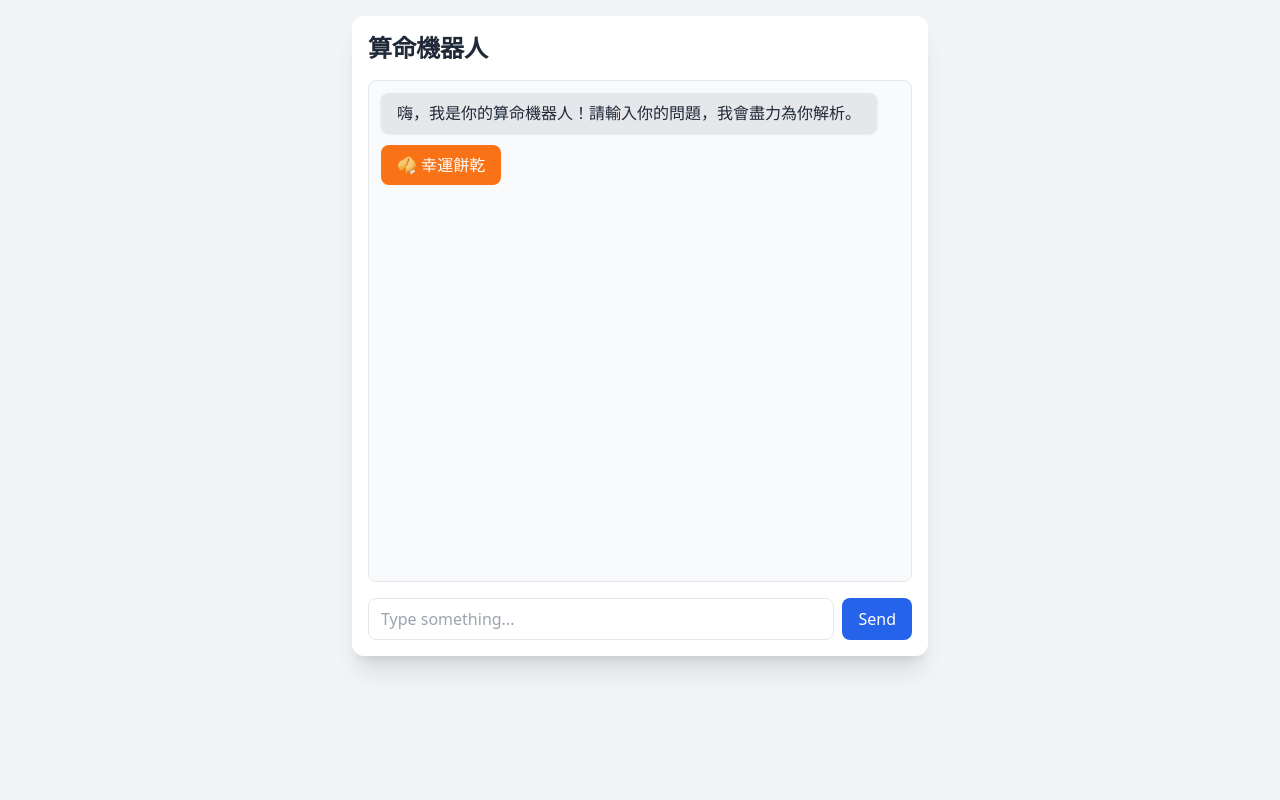
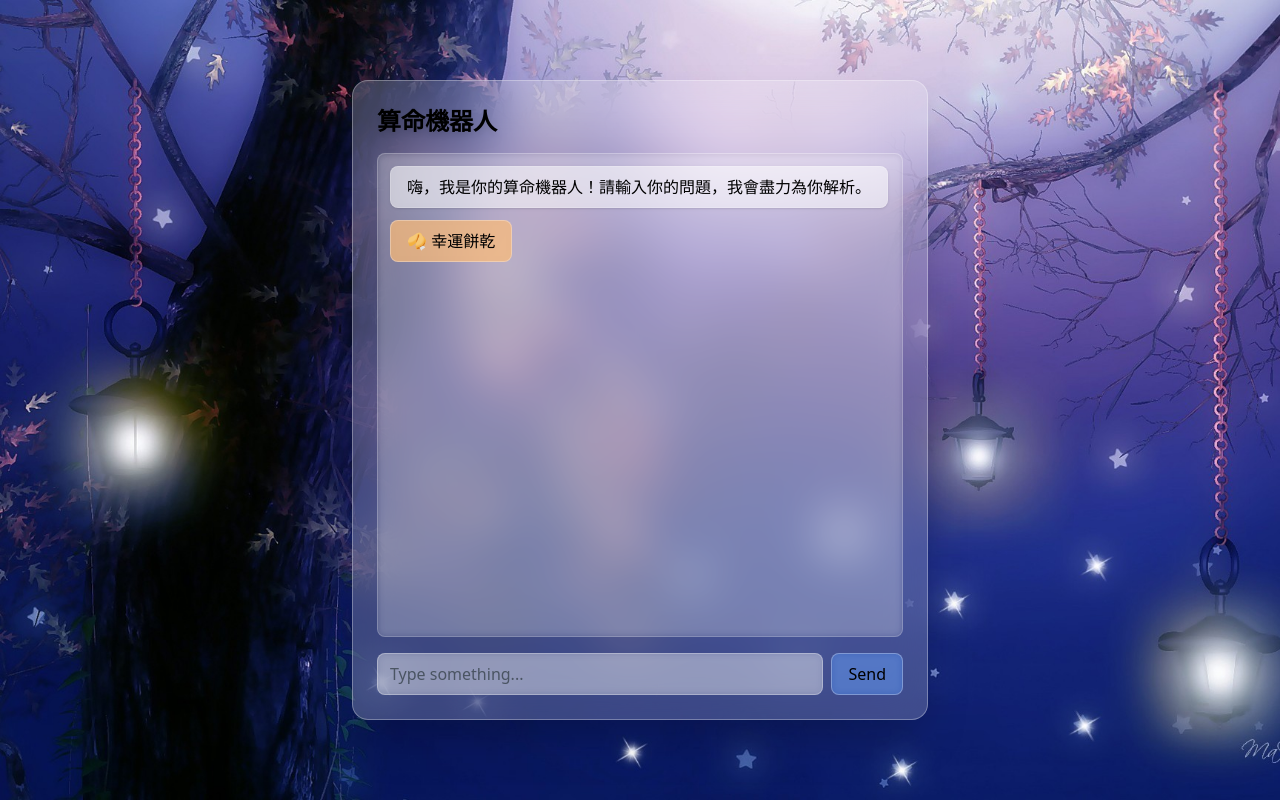
Before and after one commit to chununnn/TOC_final_project, a plain HTML site: page fronted/index.html in a window 1280 px wide. Drawn offline with nearby package versions, Linux system fonts and the light colour scheme.

Commit message:
add background

```diff
--- a/fronted/index.html
+++ b/fronted/index.html
@@ -6,26 +6,29 @@
   <script src="https://cdn.tailwindcss.com"></script>
 </head>
 
-<body class="bg-gray-100 flex justify-center py-4">
+<body class="min-h-screen bg-cover bg-center bg-no-repeat flex items-center justify-center"
+      style="background-image: url('./images/BG1.jpg');">
 
-  <!-- 白框：固定高度 + flex column -->
-  <div class="w-full max-w-xl bg-white shadow-xl rounded-xl p-4 flex flex-col h-[80vh]">
+  <!-- 玻璃感聊天框（改成黑字） -->
+  <div class="w-full max-w-xl bg-white/20 backdrop-blur-xl border border-white/30 shadow-2xl rounded-2xl p-6 flex flex-col h-[80vh] text-black">
 
-    <h1 class="text-2xl font-bold mb-4 text-gray-800">算命機器人</h1>
+    <h1 class="text-2xl font-bold mb-4 drop-shadow-lg">算命機器人</h1>
 
-    <!-- 聊天區 -->
-    <div id="chatBox" class="flex-1 overflow-y-auto border rounded-lg p-3 bg-gray-50 space-y-3"></div>
+    <!-- 聊天區（玻璃感 + 黑字） -->
+    <div id="chatBox"
+         class="flex-1 overflow-y-auto rounded-lg p-3 bg-white/10 backdrop-blur-sm border border-white/20 space-y-3 shadow-inner text-black">
+    </div>
 
-    <!-- 輸入框 -->
+    <!-- 輸入框（玻璃感 + 黑字） -->
     <div class="mt-4 flex gap-2">
       <input id="userInput"
              type="text"
              placeholder="Type something..."
-             class="flex-1 border rounded-lg px-3 py-2 focus:ring-2 focus:ring-blue-400 outline-none">
+             class="flex-1 bg-white/30 backdrop-blur-sm border border-white/30 rounded-lg px-3 py-2 text-black placeholder-gray-600 focus:ring-2 focus:ring-blue-300 outline-none">
 
       <button id="sendBtn"
               onclick="sendMessage()"
-              class="px-4 py-2 bg-blue-600 text-white rounded-lg hover:bg-blue-700 transition">
+              class="px-4 py-2 bg-blue-500/40 backdrop-blur-sm text-black rounded-lg border border-white/30 hover:bg-blue-500/60 transition">
         Send
       </button>
     </div>
@@ -37,9 +40,9 @@
     const userInput = document.getElementById("userInput");
     const sendBtn = document.getElementById("sendBtn");
 
-    let isLoading = false;        // 是否正在查詢中
-    let isTyping = false;         // 是否正在打字動畫
-    let interruptTyping = false;  // 是否要中斷打字動畫
+    let isLoading = false;
+    let isTyping = false;
+    let interruptTyping = false;
 
     function lockInput() {
       userInput.disabled = true;
@@ -62,7 +65,9 @@
 
       bubble.innerHTML = `
         <div class="inline-block px-4 py-2 rounded-lg shadow
-                    ${sender === "user" ? "bg-blue-500 text-white" : "bg-gray-200 text-gray-800"}
+                    ${sender === "user"
+                      ? "bg-blue-300/60 backdrop-blur-sm text-black border border-white/20"
+                      : "bg-white/50 backdrop-blur-sm text-black border border-white/20"}
                     animate-fadeIn">
           ${text}
         </div>
@@ -74,7 +79,6 @@
       return bubble;
     }
 
-    // 🔥 打字機效果（可被中斷 + 跳到結尾）
     function typeWriterEffect(targetElement, text, speed = 25) {
       isTyping = true;
       interruptTyping = false;
@@ -84,7 +88,7 @@
 
       function type() {
         if (interruptTyping) {
-          targetElement.innerHTML = text; // 直接跳到結尾
+          targetElement.innerHTML = text;
           chatBox.scrollTop = chatBox.scrollHeight;
           isTyping = false;
           return;
@@ -107,23 +111,19 @@
       const text = userInput.value.trim();
       if (!text) return;
 
-      // 🔥 如果正在打字 → 中斷並跳到結尾
       if (isTyping) {
         interruptTyping = true;
         return;
       }
 
-      // 🔥 如果正在 loading → 不允許輸入
       if (isLoading) return;
 
       addMessage(text, "user");
       userInput.value = "";
 
-      // 🔥 鎖住輸入框（loading 中）
       lockInput();
       isLoading = true;
 
-      // loading 動畫
       const loadingBubble = addMessage(
         `<span class="wave">
             <span>正</span><span>在</span><span>查</span><span>詢</span><span>中</span><span>.</span><span>.</span><span>.</span>
@@ -143,14 +143,10 @@
         loadingBubble.remove();
         isLoading = false;
 
-        // 建立空泡泡
         const botBubble = addMessage("", "bot");
         const innerDiv = botBubble.querySelector("div");
 
-        // 🔥 解鎖輸入框（開始打字動畫）
         unlockInput();
-
-        // 🔥 打字動畫（可被中斷）
         typeWriterEffect(innerDiv, data.result.join("<br>"));
 
       } catch (err) {
@@ -161,42 +157,39 @@
       }
     }
 
-    // Enter 送出訊息
     userInput.addEventListener("keydown", function (event) {
       if (event.key === "Enter") {
         event.preventDefault();
         sendMessage();
       }
     });
+
     function showFortuneButton() {
       const btn = document.createElement("button");
       btn.innerText = "🥠 幸運餅乾";
       btn.className =
-            "mt-3 px-4 py-2 bg-orange-500 text-white rounded-lg hover:bg-orange-600 transition";
+        "mt-3 px-4 py-2 bg-orange-300/70 backdrop-blur-sm text-black rounded-lg border border-white/30 hover:bg-orange-400/80 transition";
 
       btn.onclick = function () {
-            // 你想要按下後送出的訊息
         userInput.value = "給我一個幸運餅乾";
         sendMessage();
-            btn.remove(); // 按下後移除按鈕（避免重複）
+        btn.remove();
       };
 
       chatBox.appendChild(btn);
       chatBox.scrollTop = chatBox.scrollHeight;
     }
+
     window.onload = function () {
       const introBubble = addMessage("", "bot");
       const innerDiv = introBubble.querySelector("div");
 
       typeWriterEffect(innerDiv, "嗨，我是你的算命機器人！請輸入你的問題，我會盡力為你解析。", 25);
 
-    // 等打字動畫結束後顯示按鈕
       setTimeout(() => {
         showFortuneButton();
-    }, 2000); // 依照你的打字速度調整
+      }, 2000);
     };
-
-
   </script>
 
   <style>
@@ -208,6 +201,7 @@
       animation: fadeIn 0.25s ease-out;
     }
 
+    /* 修正波浪顏色 → 更深、更明顯 */
     /* 波浪動畫 */
 .wave span {
   display: inline-block;
@@ -227,14 +221,18 @@
   0%   { transform: translateY(0); }
   25%  { transform: translateY(-6px); }
   50%  { transform: translateY(0); }
+  81.25% { transform: translateY(0); } /* ⭐ 停頓 0.5 秒 */
   100% { transform: translateY(0); }
 }
+
+
 
     @keyframes colorchange {
     0%   { color: #6b7280; }
     50%  { color: #3b82f6; }
     100% { color: #10b981; }
     }
+
   </style>
 
 </body>
```
Also changed, not shown: fronted/images/BG1.jpg (added), 1 other file. Lines whose indentation alone changed are shown as unchanged.
